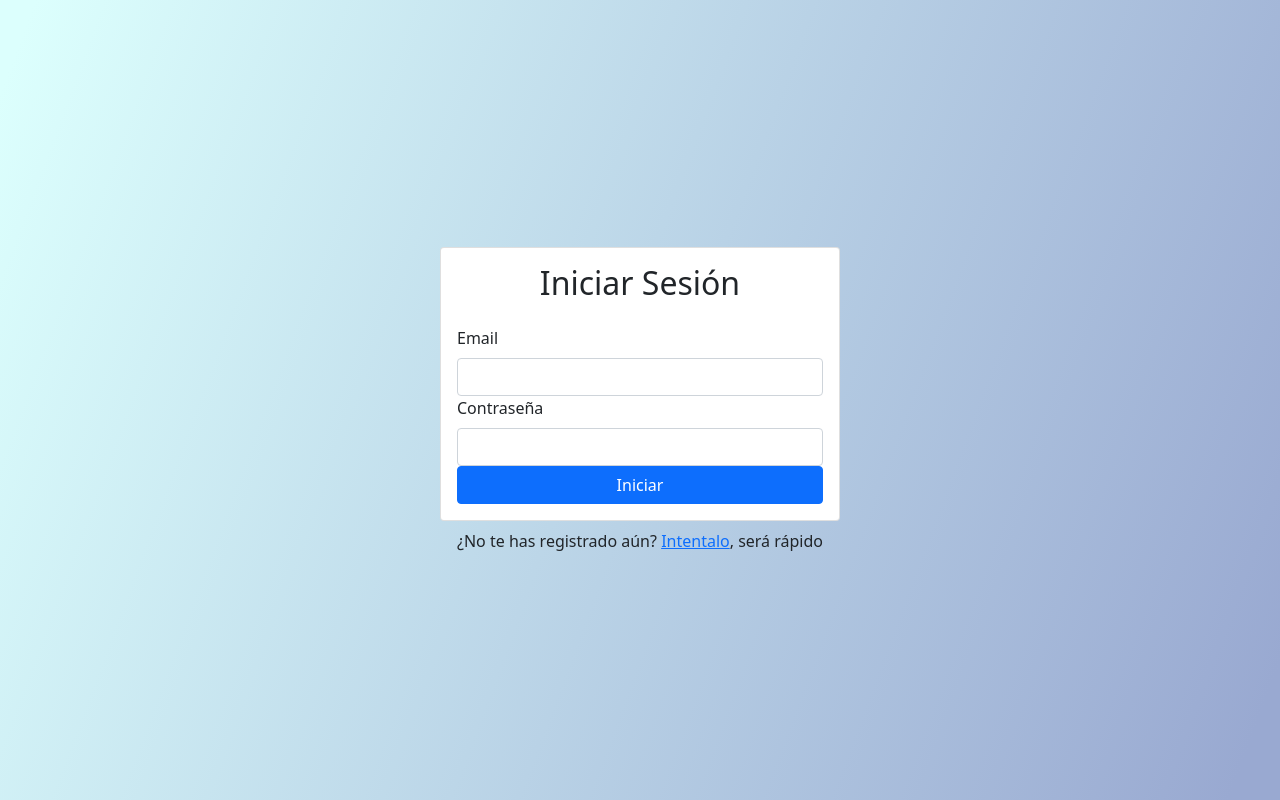
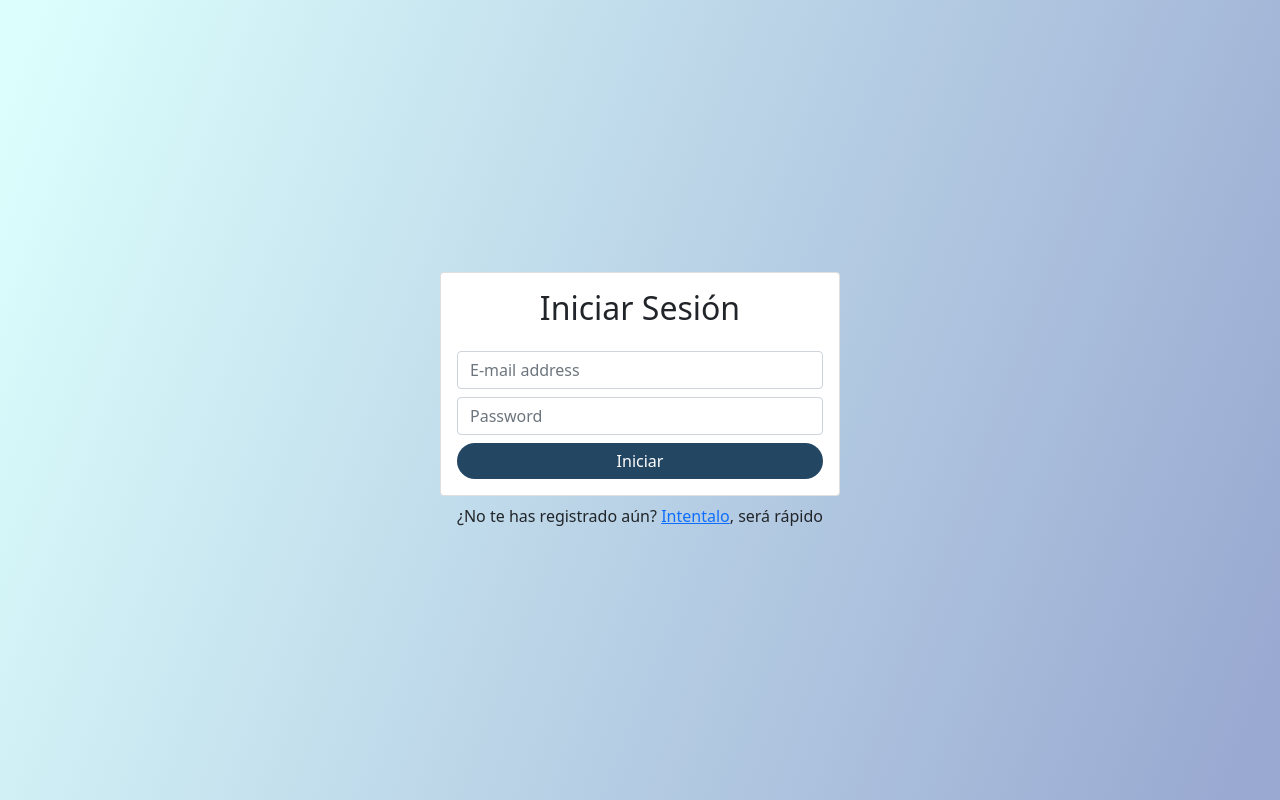
Before and after one commit to bramvar/block-pen, a React (Create React App) app: page /login in a window 1280 px wide. Built offline with nearby package versions, Linux system fonts and the light colour scheme; the HTML template or start-up script is replaced by a standard one.

Commit message:
login and signup component layout update

```diff
--- a/src/components/LogIn.jsx
+++ b/src/components/LogIn.jsx
@@ -12,17 +12,21 @@ export default function LogIn() {
                         <h2 className="text-center mb-4">Iniciar Sesión</h2>
 
                         <Form >
-                            <Form.Group id="email">
-                                <Form.Label>Email</Form.Label>
-                                <Form.Control type="email" required />
+                            <Form.Group id="email" className="mb-2">
+                                <Form.Control type="email" required placeholder="E-mail address" />
                             </Form.Group>
 
-                            <Form.Group id="password">
-                                <Form.Label>Contraseña</Form.Label>
-                                <Form.Control type="password" required />
+                            <Form.Group id="password" className="mb-2" >
+                                <Form.Control type="password" required placeholder="Password" />
                             </Form.Group>
 
-                            <Button  className="w-100"  type="submit">Iniciar</Button>
+                            <Button  className="w-100"  type="submit"
+                                    style={{
+                                        backgroundColor:"#234663",
+                                        borderRadius:"22px",
+                                        borderStyle:"none"
+                                    }}
+                            >Iniciar</Button>
                         </Form>
                     </Card.Body>
                 </Card>
--- a/src/components/SignUp.jsx
+++ b/src/components/SignUp.jsx
@@ -11,7 +11,6 @@ export default function SignUp() {
                 <Card.Body>
                     <h2 className="text-center mb-4">Registro</h2>
 
-
                     <Form >
                         <Form.Group className="mb-2" id="email">
                             <Form.Control type="email" placeholder="E-mail address" required />
@@ -24,7 +23,12 @@ export default function SignUp() {
                         <Form.Group className="mb-2" id="password-confirm">
                             <Form.Control type="password" placeholder="Confirm password" required />
                         </Form.Group>
-                        <Button  className="w-100"  type="submit" style={{backgroundColor:"#234663"}}>Registrarse</Button>
+                        <Button  className="w-100"  type="submit"
+                                style={{
+                                    backgroundColor:"#234663",
+                                    borderRadius:"22px",
+                                    borderStyle:"none"}}
+                        >Registrarse</Button>
                     </Form>
                 </Card.Body>
             </Card>
```
